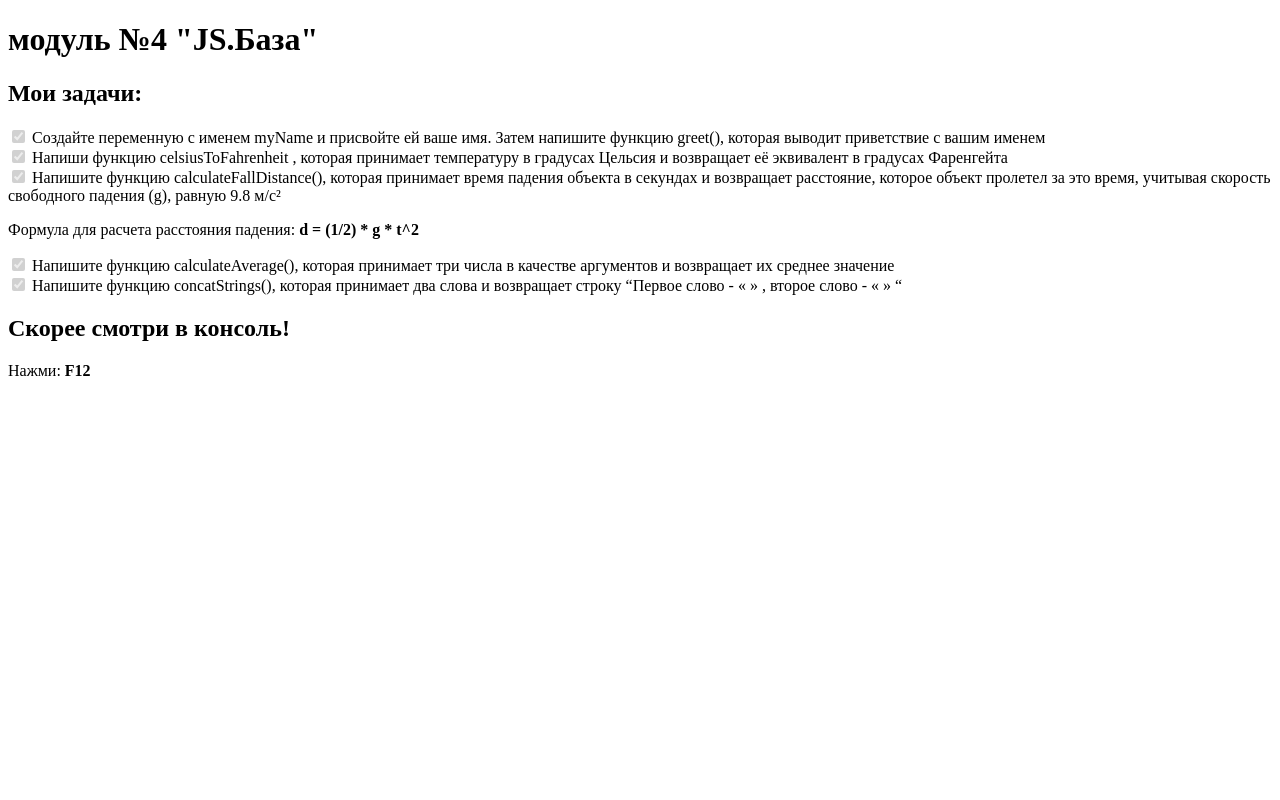
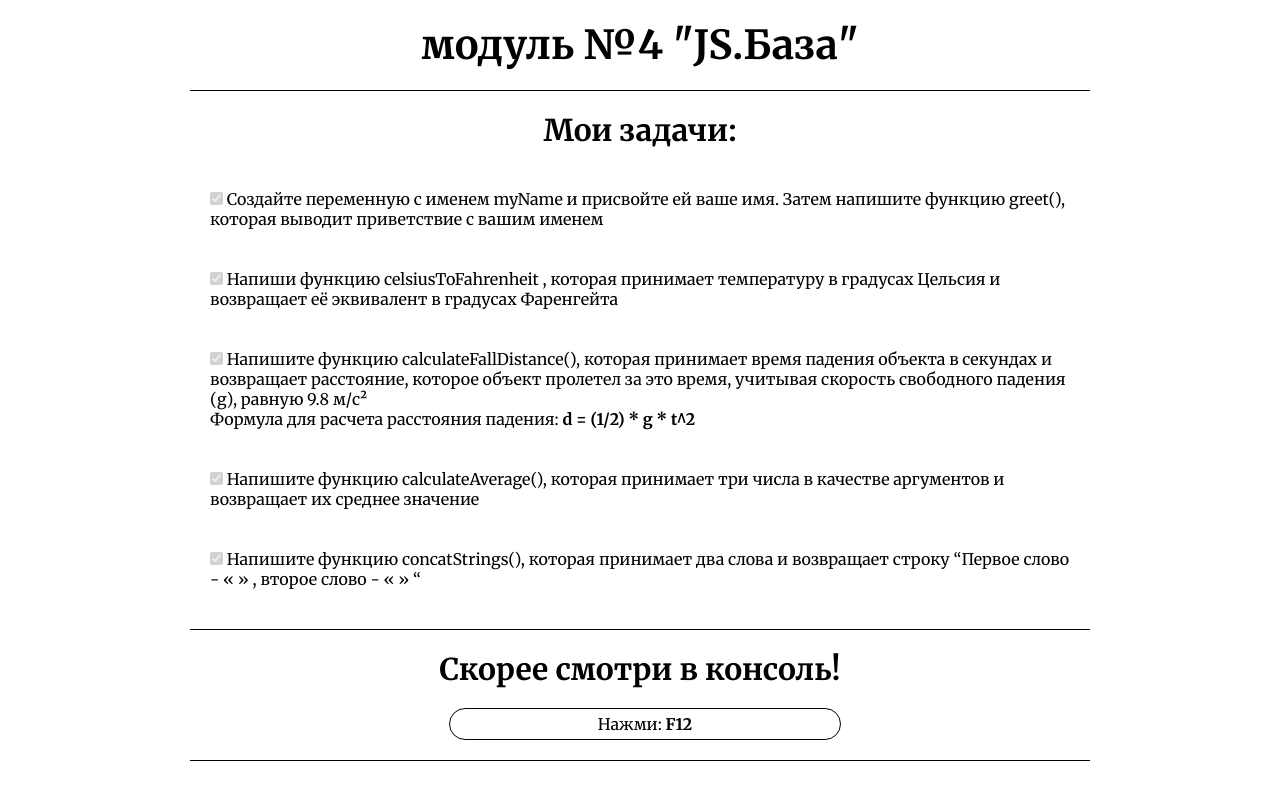
Before and after one commit to Vantengu1/homework-modul-4, a plain HTML site: page index.html in a window 1280 px wide. Drawn offline with Linux system fonts and the light colour scheme; the site is published under a folder, as on GitHub Pages, so addresses that start at the root find nothing.

Commit message:
Update index.html

```diff
--- a/index.html
+++ b/index.html
@@ -3,8 +3,8 @@
     <head>
         <meta charset="UTF-8">
         <meta name="viewport" content="width=device-width, initial-scale=1.0">
-        <link rel="stylesheet" href="/style/reset.css">
-        <link rel="stylesheet" href="/style/style.css">
+        <link rel="stylesheet" href="./style/reset.css">
+        <link rel="stylesheet" href="./style/style.css">
         <style>
             @import url('https://fonts.googleapis.com/css2?family=Merriweather:ital,wght@0,300;0,400;0,700;0,900;1,300;1,400;1,700;1,900&display=swap');
         </style>
@@ -56,6 +56,6 @@
                 </div>
             </div>
         </footer>
-        <script type="module" src="/index.js"></script>
+        <script type="module" src="index.js"></script>
     </body>
 </html>
```
